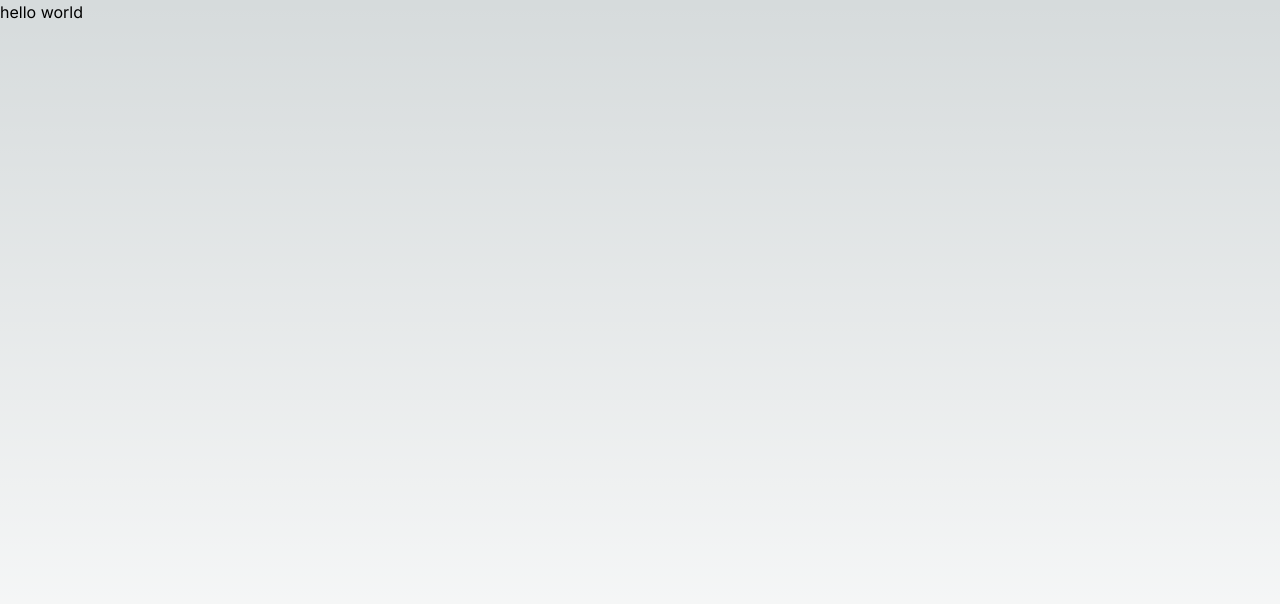
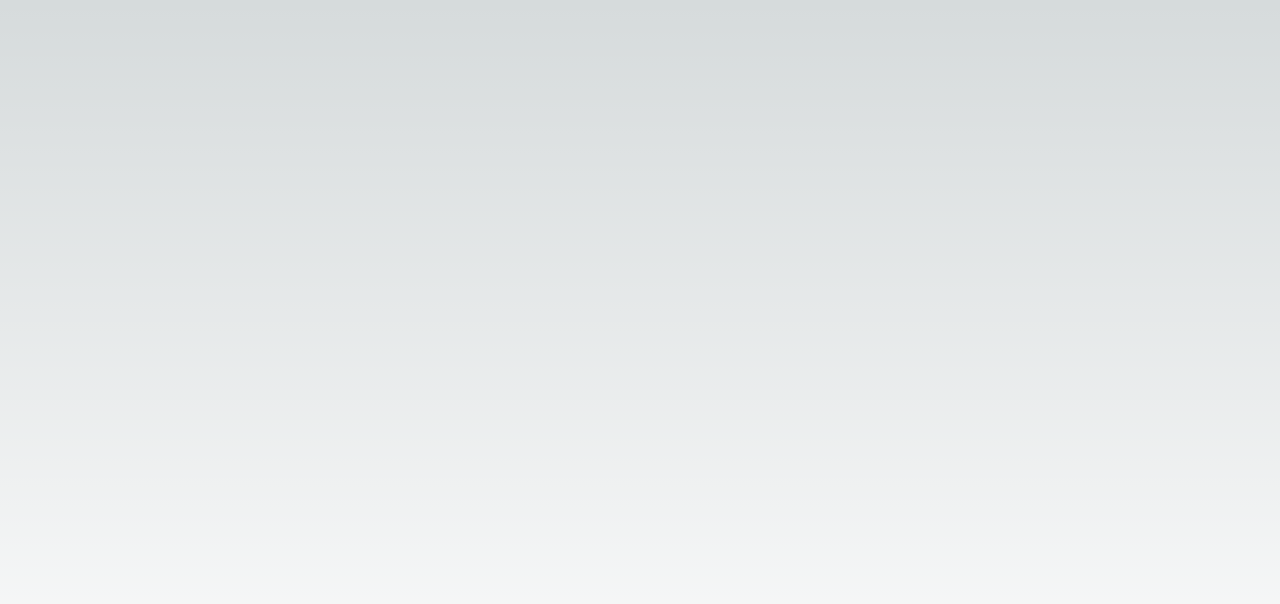
Before and after one commit to Mohammedrisvanvm/comicnext, a Next.js app: page / in a window 1280 px wide. Shown: the top 604 px of the page. Built offline with nearby package versions, Linux system fonts and the light colour scheme.

Commit message:
:lipstick: MaxWidthWrapper created for default width styling

```diff
--- a/src/app/page.tsx
+++ b/src/app/page.tsx
@@ -1,6 +1,9 @@
+import MaxWidthWrapper from "@/components/maxWidthWrapper";
 
 export default function Home() {
   return (
-    <p>hello world</p>
+<MaxWidthWrapper>
+  <div></div>
+</MaxWidthWrapper>
   )
 }
--- /dev/null
+++ b/src/components/maxWidthWrapper.tsx
@@ -0,0 +1,12 @@
+import { cn } from "@/lib/utils";
+import { ReactNode } from "react";
+
+const MaxWidthWrapper=({className,children}:{className?:string,children:ReactNode})=>{
+return (
+<div className={cn("mx-auto w-full max-w-screen-xl px-2.5 md:px-20",className)}>
+{children}
+</div>
+)
+}
+
+export default MaxWidthWrapper
```
